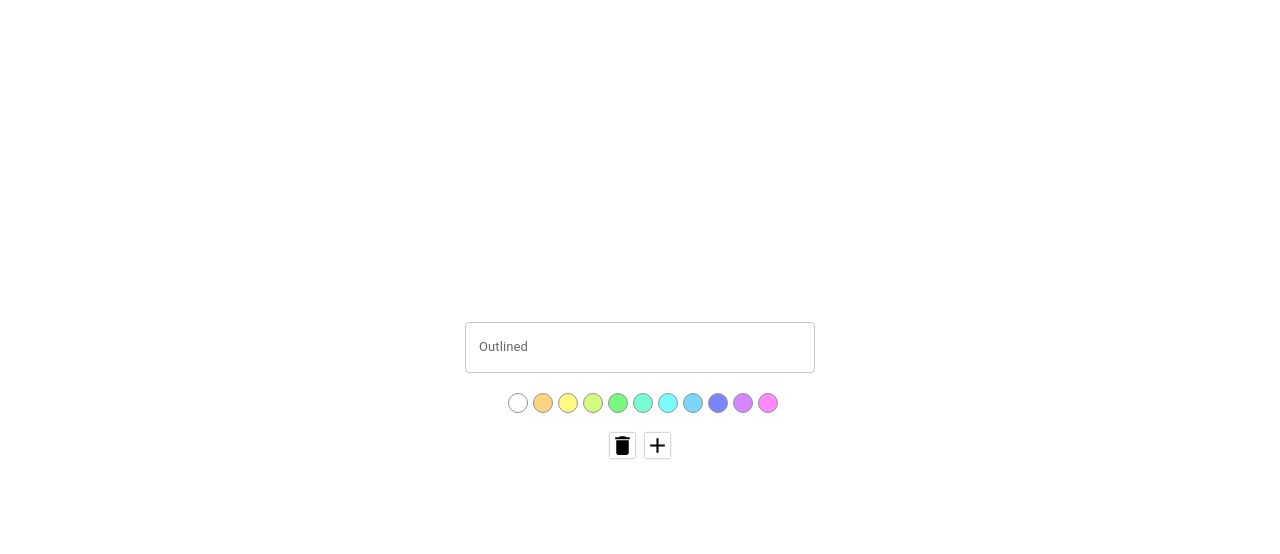
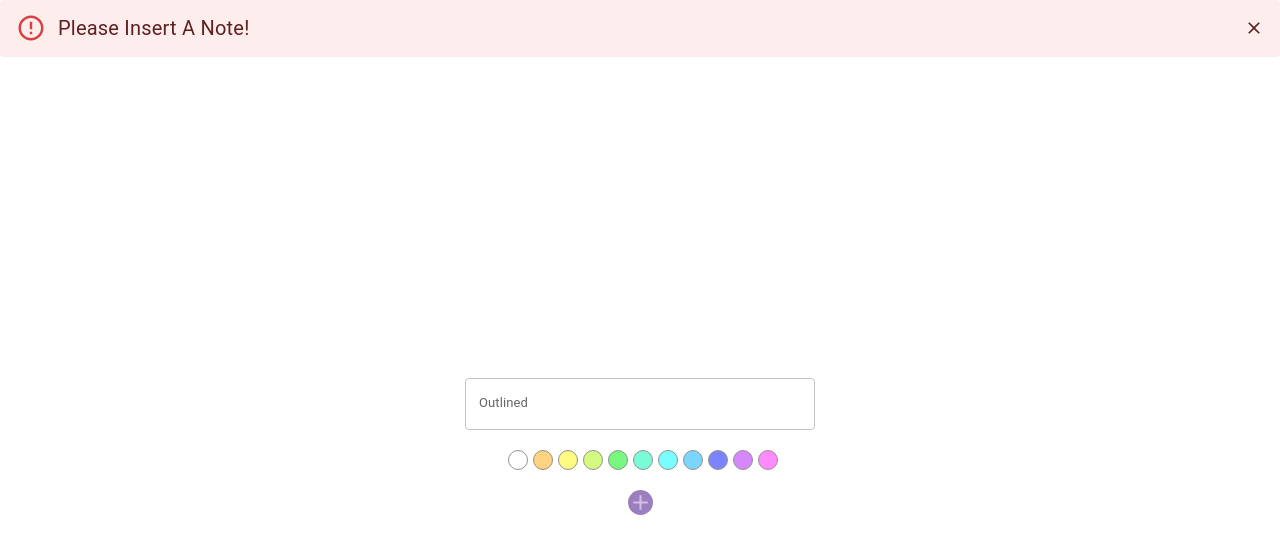
Before and after one commit to fatemeh-z7026/react-note-app, a React (Create React App) app in the folder note-app/: page / in a window 1280 px wide. Both pictures are taken after a click on the icon 622 px from the left and 445 px from the top of the page. Shown: the top 554 px of the page. Built offline with nearby package versions, Linux system fonts and the light colour scheme.

Commit message:
add alert

```diff
--- a/note-app/src/App.css
+++ b/note-app/src/App.css
@@ -1,4 +1,4 @@
-html{
+html {
   font-size: 62.5%;
 }
 .color-box {
--- a/note-app/src/components/NoteApp/Note.js
+++ b/note-app/src/components/NoteApp/Note.js
@@ -6,7 +6,7 @@ import Typography from "@mui/material/Typography";
 export default function Note(props) {
   return (
     <div>
-      <Card sx={{ minWidth: 275, boxShadow: "0px 0px 3px 0px grey",backgroundColor:props.color }}>
+      <Card sx={{ minWidth: 275, boxShadow: "0px 0px 1px 0px grey",backgroundColor:props.color }}>
         <CardContent sx={{ "&:last-child": { pb: "2rem" }, padding: "2rem" }}>
           <Typography
             sx={{
--- a/note-app/src/components/NoteApp/NoteApp.js
+++ b/note-app/src/components/NoteApp/NoteApp.js
@@ -7,6 +7,9 @@ import Container from "@mui/material/Container";
 import Box from "@mui/material/Box";
 import DeleteIcon from "@mui/icons-material/Delete";
 import Add from "@mui/icons-material/Add";
+import Alert from "@mui/material/Alert";
+import CloseIcon from "@mui/icons-material/Close";
+import IconButton from "@mui/material/IconButton";
 
 export default function NoteApp() {
   const [noteList, setNote] = useState([]);
@@ -26,14 +29,22 @@ export default function NoteApp() {
       "#FF89FD",
     ],
   });
-  const [inputColor, setInputColor] = useState('#fff')
+  const [inputColor, setInputColor] = useState("#fff");
+  const [showAlert, setShowAlert] = useState(false);
 
   const noteTitleHandler = (event) => {
     setNoteTitle(event.target.value);
   };
 
+  if (showAlert) {
+    setTimeout(() => {
+      setShowAlert(false);
+    }, 4000);
+  }
   const addNote = () => {
-
+    if (noteTitle === "") {
+      setShowAlert(true);
+    } else {
       let newnote = {
         id: noteList.length + 1,
         title: noteTitle,
@@ -43,16 +54,47 @@ export default function NoteApp() {
         return [...noteList, newnote];
       });
 
-    setNoteTitle('')
+      setNoteTitle("");
       setInputColor("");
+      setShowAlert(false);
+    }
   };
 
-  const inputColorHandler=(color)=> {
-    setInputColor(color)
-  }
+  const inputColorHandler = (color) => {
+    setInputColor(color);
+  };
 
   return (
     <div>
+      {showAlert && (
+        <Alert
+          sx={{
+            fontSize: "2rem",
+            "& .MuiAlert-icon": {
+              fontSize: "3rem",
+            },
+          }}
+          action={
+            <IconButton
+              color="inherit"
+              sx={{
+                fontSize: "2rem", // Increase icon size here
+              }}
+              onClick={() => setShowAlert(false)}
+            >
+              <CloseIcon
+                fontSize="inherit"
+
+              />
+            </IconButton>
+          }
+          severity="error"
+        >
+          {" "}
+          Please Insert A Note!
+        </Alert>
+      )}
+
       <Box
         sx={{
           height: "100vh",
@@ -91,26 +133,33 @@ export default function NoteApp() {
           }}
         >
           {noteColor.colors.map((color) => (
-            <ColorBox onColor={inputColorHandler} color={color} key={color}></ColorBox>
+            <ColorBox
+              onColor={inputColorHandler}
+              color={color}
+              key={color}
+            ></ColorBox>
           ))}
         </Container>
 
         <Container
           sx={{ display: "flex", justifyContent: "center", gap: "1rem" }}
         >
-          <DeleteIcon
+          {/* <DeleteIcon
             sx={{
               fontSize: "2.5rem",
               boxShadow: "0px 0px 2px 0px grey",
               cursor: "pointer",
             }}
-          ></DeleteIcon>
+          ></DeleteIcon> */}
 
           <Add
             sx={{
+              backgroundColor:'#9B7EBD',
+              color:"#D4BEE4",
               fontSize: "2.5rem",
-              boxShadow: "0px 0px 2px 0px grey",
+              // boxShadow: "0px 0px 2px 0px grey",
               cursor: "pointer",
+              borderRadius: "2rem",
             }}
             onClick={addNote}
           ></Add>
```
Lines whose indentation alone changed are shown as unchanged.
